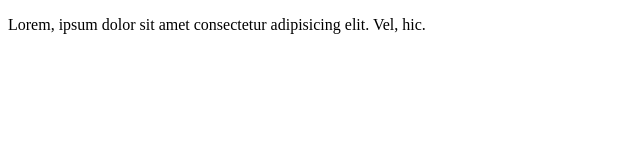
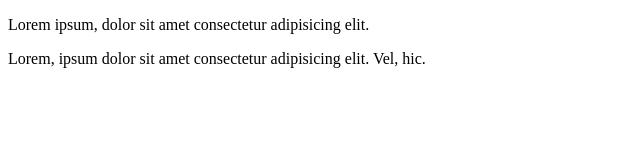
Before and after one commit to Pichunov-N/hillel_hw_01, a plain HTML site: page index.html in a window 1280 px wide. Shown: the whole page, without its empty margins (0-640 px from the left). Drawn offline with Linux system fonts and the light colour scheme.

Commit message:
added something new

```diff
--- a/index.html
+++ b/index.html
@@ -9,7 +9,8 @@
 </head>
 
 <body>
-        <p>Lorem, ipsum dolor sit amet consectetur adipisicing elit. Vel, hic.</p>
+    <p>Lorem ipsum, dolor sit amet consectetur adipisicing elit.</p>
+    <p>Lorem, ipsum dolor sit amet consectetur adipisicing elit. Vel, hic.</p>
     <script src="js/script.js"></script>
 </body>
 
--- a/js/script.js
+++ b/js/script.js
@@ -1,5 +1,6 @@
 "use strict";
 
+console.log('new feature')
 
 // 1
 // let userName = prompt("Как тебя зовут?");
```
